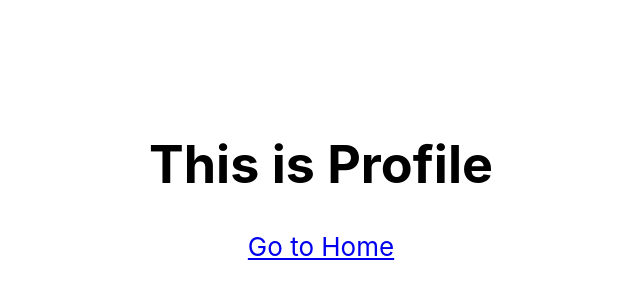
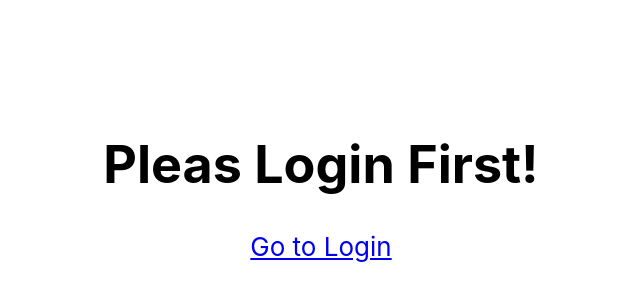
Before and after one commit to Jackyzaz/finace-frontend, a React (Create React App) app: page /profile in a window 1280 px wide. Shown: the part 220-520 px from the top of the page, without its empty margins (319-959 px from the left). Built offline with nearby package versions, Linux system fonts and the light colour scheme; no server answers.

Commit message:
addL perform protected route

```diff
--- a/src/App.js
+++ b/src/App.js
@@ -4,6 +4,7 @@ import HomePage from "./pages/Home";
 import LoginPage from "./pages/Login";
 import ProfilePage from "./pages/Profile";
 import { AuthProvider } from "./context/useAuth";
+import { ProtectedRoute } from "./context/ProtectedRoute";
 
 function App() {
   return (
@@ -11,7 +12,14 @@ function App() {
       <Routes>
         <Route path="/" element={<HomePage />} />
         <Route path="/login" element={<LoginPage />} />
-        <Route path="/profile" element={<ProfilePage />} />
+        <Route
+          path="/profile"
+          element={
+            <ProtectedRoute>
+              <ProfilePage />
+            </ProtectedRoute>
+          }
+        />
       </Routes>
     </AuthProvider>
   );
--- a/src/context/ProtectedRoute.js
+++ b/src/context/ProtectedRoute.js
@@ -4,8 +4,14 @@ import { useAuth } from "./useAuth";
 export const ProtectedRoute = ({ children }) => {
   const { user } = useAuth();
   if (!user) {
-    // user is not authenticated
-    return <Navigate to="/login" />;
+    return (
+      <>
+        <div className="container">
+          <h1>Pleas Login First!</h1>
+          <a href="/login">Go to Login</a>
+        </div>
+      </>
+    );
   }
   return children;
 };
--- a/src/pages/Profile.js
+++ b/src/pages/Profile.js
@@ -1,9 +1,26 @@
+import { Button, Space } from "antd";
+import { useAuth } from "../context/useAuth";
+
 export default function ProfilePage() {
+  const { logout } = useAuth();
+
+  const handleLogout = () => {
+    logout();
+  };
   return (
     <>
       <div className="container">
-        <h1>This is Profile</h1>
-        <a href="/">Go to Home</a>
+        <Space
+          direction="vertical"
+          size="small"
+          style={{
+            display: "flex",
+          }}
+        >
+          <h1>This is Profile</h1>
+          <a href="/">Go to Home</a>
+          <Button onClick={handleLogout}>Logout</Button>
+        </Space>
       </div>
     </>
   );
```
